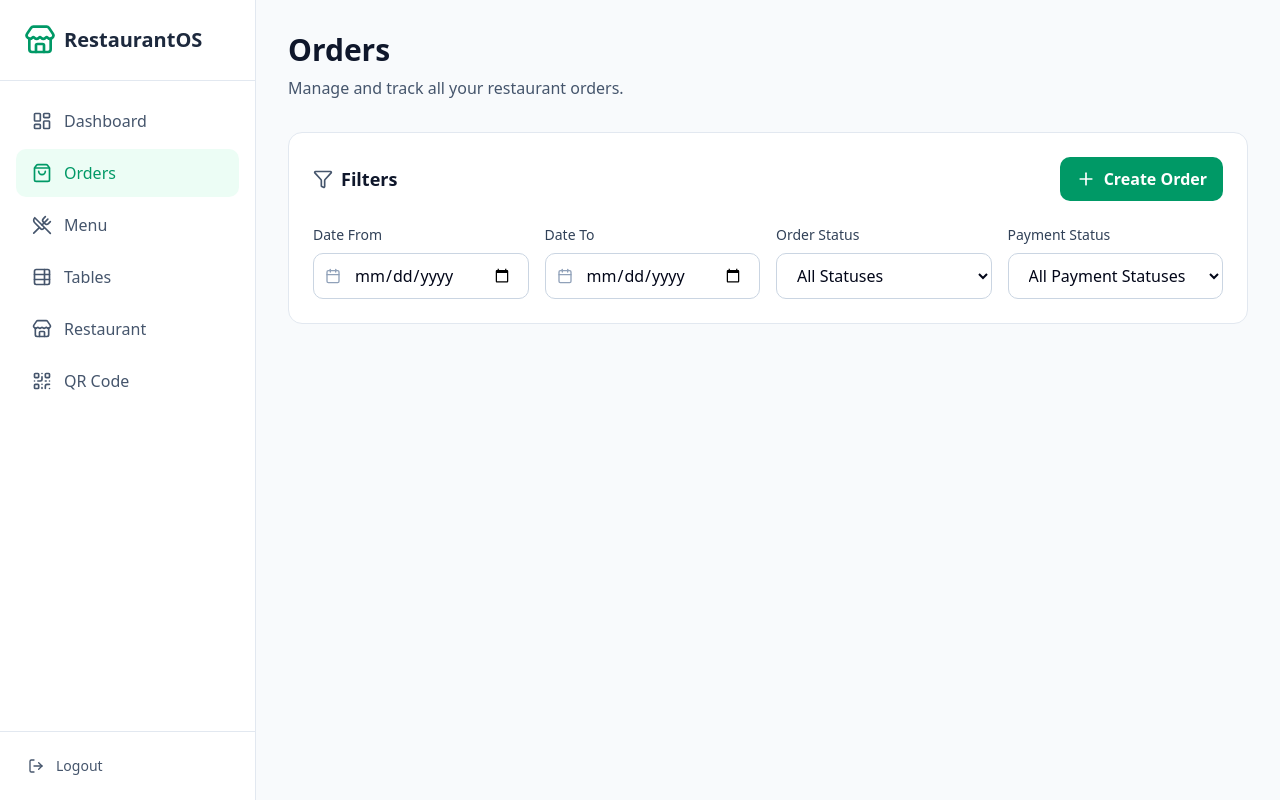
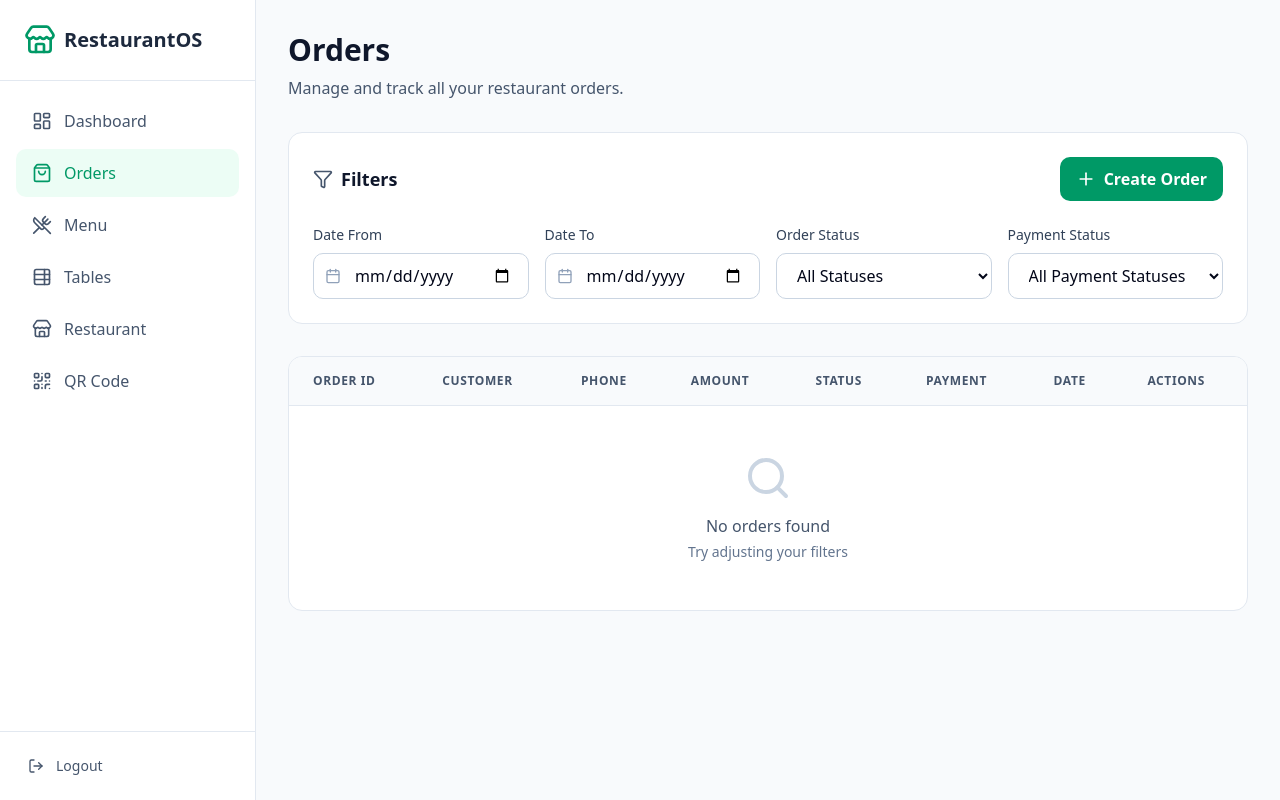
Before and after one commit to Mohamed780050/dana, a Next.js app: page /orders in a window 1280 px wide. Built offline with nearby package versions, Linux system fonts and the light colour scheme.

Commit message:
added table

```diff
--- a/src/app/(root)/orders/page.tsx
+++ b/src/app/(root)/orders/page.tsx
@@ -1,5 +1,6 @@
 import PageTitle from "@/components/PageTitle";
 import Filter from "@/features/Orders/_components/Filter";
+import OrderTable from "@/features/Orders/_components/OrderTable";
 
 export default function page() {
   return (
@@ -9,6 +10,7 @@ export default function page() {
         description="Manage and track all your restaurant orders."
       />
       <Filter />
+      <OrderTable />
     </div>
   );
 }
--- /dev/null
+++ b/src/features/Orders/_components/OrderTable.tsx
@@ -0,0 +1,101 @@
+import { OrderInterface } from "@/interfaces/interface";
+import { Edit2, Search } from "lucide-react";
+
+export default function OrderTable() {
+  const filteredOrders:OrderInterface[] = [];
+  return (
+    <div className="bg-white rounded-xl border border-slate-200 overflow-hidden">
+      <div className="overflow-x-auto">
+        <table className="w-full">
+          <thead className="bg-slate-50 border-b border-slate-200 text-nowrap">
+            <tr>
+              <th className="px-6 py-4 text-left text-xs font-semibold text-slate-600 uppercase tracking-wider">
+                Order ID
+              </th>
+              <th className="px-6 py-4 text-left text-xs font-semibold text-slate-600 uppercase tracking-wider">
+                Customer
+              </th>
+              <th className="px-6 py-4 text-left text-xs font-semibold text-slate-600 uppercase tracking-wider">
+                Phone
+              </th>
+              <th className="px-6 py-4 text-left text-xs font-semibold text-slate-600 uppercase tracking-wider">
+                Amount
+              </th>
+              <th className="px-6 py-4 text-left text-xs font-semibold text-slate-600 uppercase tracking-wider">
+                Status
+              </th>
+              <th className="px-6 py-4 text-left text-xs font-semibold text-slate-600 uppercase tracking-wider">
+                Payment
+              </th>
+              <th className="px-6 py-4 text-left text-xs font-semibold text-slate-600 uppercase tracking-wider">
+                Date
+              </th>
+              <th className="px-6 py-4 text-left text-xs font-semibold text-slate-600 uppercase tracking-wider">
+                Actions
+              </th>
+            </tr>
+          </thead>
+          <tbody className="divide-y divide-slate-200">
+            {filteredOrders.length === 0 ? (
+              <tr>
+                <td colSpan={8} className="px-6 py-12 text-center">
+                  <Search className="w-12 h-12 text-slate-300 mx-auto mb-3" />
+                  <p className="text-slate-600">No orders found</p>
+                  <p className="text-sm text-slate-500 mt-1">
+                    Try adjusting your filters
+                  </p>
+                </td>
+              </tr>
+            ) : (
+              filteredOrders.map((order) => (
+                <tr
+                  key={order.id}
+                  className="hover:bg-slate-50 transition-colors"
+                >
+                  <td className="px-6 py-4 text-sm font-medium text-slate-900">
+                    #{order.id.slice(0, 8)}
+                  </td>
+                  <td className="px-6 py-4 text-sm text-slate-600">
+                    {order.customer_name || "Guest"}
+                  </td>
+                  <td className="px-6 py-4 text-sm text-slate-600">
+                    {order.customer_phone || "-"}
+                  </td>
+                  <td className="px-6 py-4 text-sm font-semibold text-slate-900">
+                    ${Number(order.total_amount).toFixed(2)}
+                  </td>
+                  <td className="px-6 py-4">
+                    <span
+                      className={`inline-flex px-3 py-1 text-xs font-medium rounded-full {getStatusBadge(order.status)}`}
+                    >
+                      {order.status}
+                    </span>
+                  </td>
+                  <td className="px-6 py-4">
+                    <span
+                      className={`inline-flex px-3 py-1 text-xs font-medium rounded-full {getPaymentBadge(order.payment_status)}`}
+                    >
+                      {order.payment_status}
+                    </span>
+                  </td>
+                  <td className="px-6 py-4 text-sm text-slate-600">
+                    {new Date(order.created_at).toLocaleDateString()}
+                  </td>
+                  <td className="px-6 py-4">
+                    <button
+                      //   onClick={() => handleEditOrder(order)}
+                      className="p-2 text-blue-600 hover:bg-blue-50 rounded-lg transition-colors"
+                      title="Edit order"
+                    >
+                      <Edit2 className="w-5 h-5" />
+                    </button>
+                  </td>
+                </tr>
+              ))
+            )}
+          </tbody>
+        </table>
+      </div>
+    </div>
+  );
+}
--- a/src/interfaces/interface.ts
+++ b/src/interfaces/interface.ts
@@ -1,4 +1,4 @@
-import { LucideIcon } from 'lucide-react';
+import { LucideIcon } from "lucide-react";
 
 export interface StatCardProps {
   title: string;
@@ -7,3 +7,13 @@ export interface StatCardProps {
   trend?: string;
   trendUp?: boolean;
 }
+
+export interface OrderInterface {
+  id: string;
+  customer_name: string;
+  customer_phone: number;
+  total_amount: number;
+  status: "Pending" | "Processing" | "Completed" | "Canceled";
+  payment_status: "Paid" | "unPaid";
+  created_at: string;
+}
```
